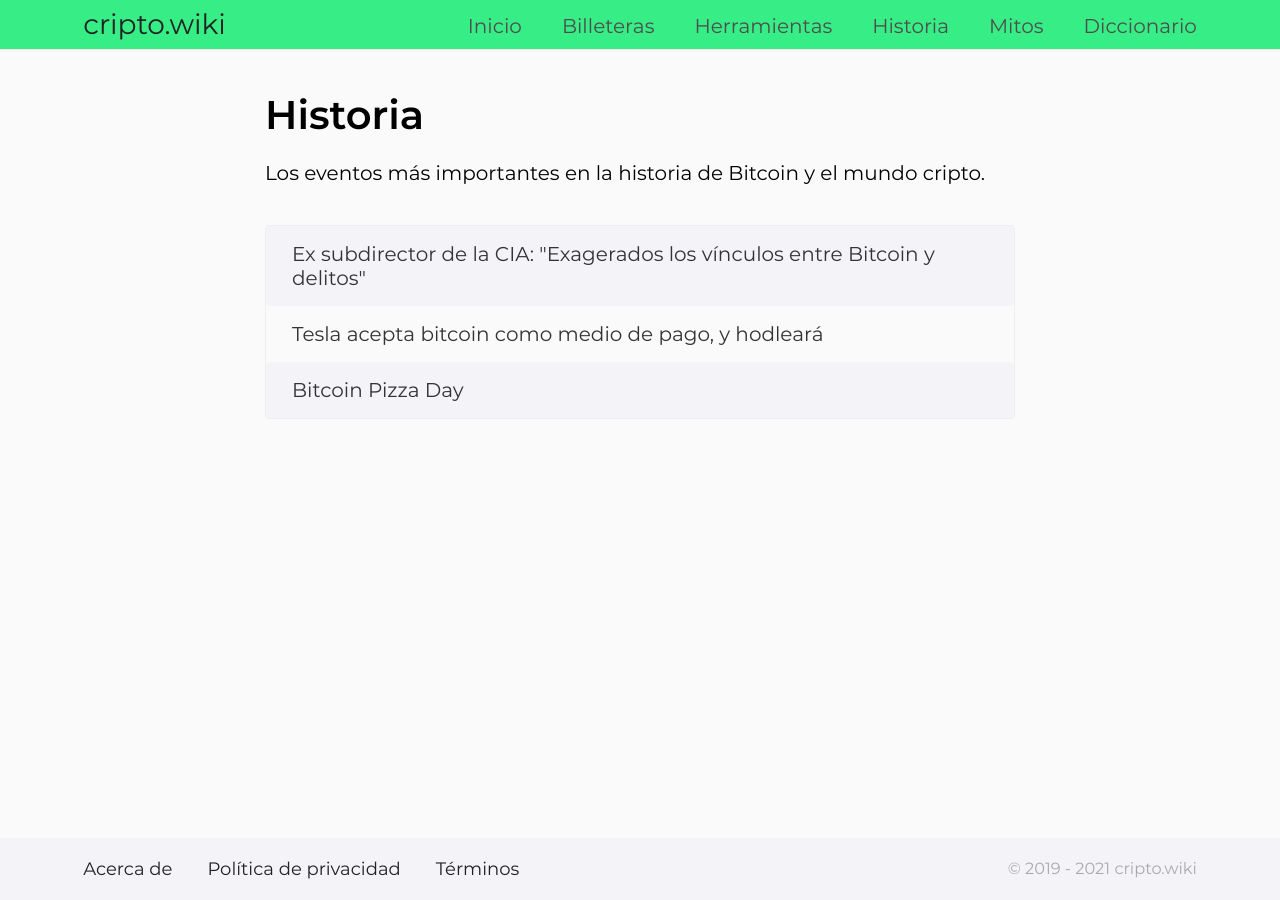
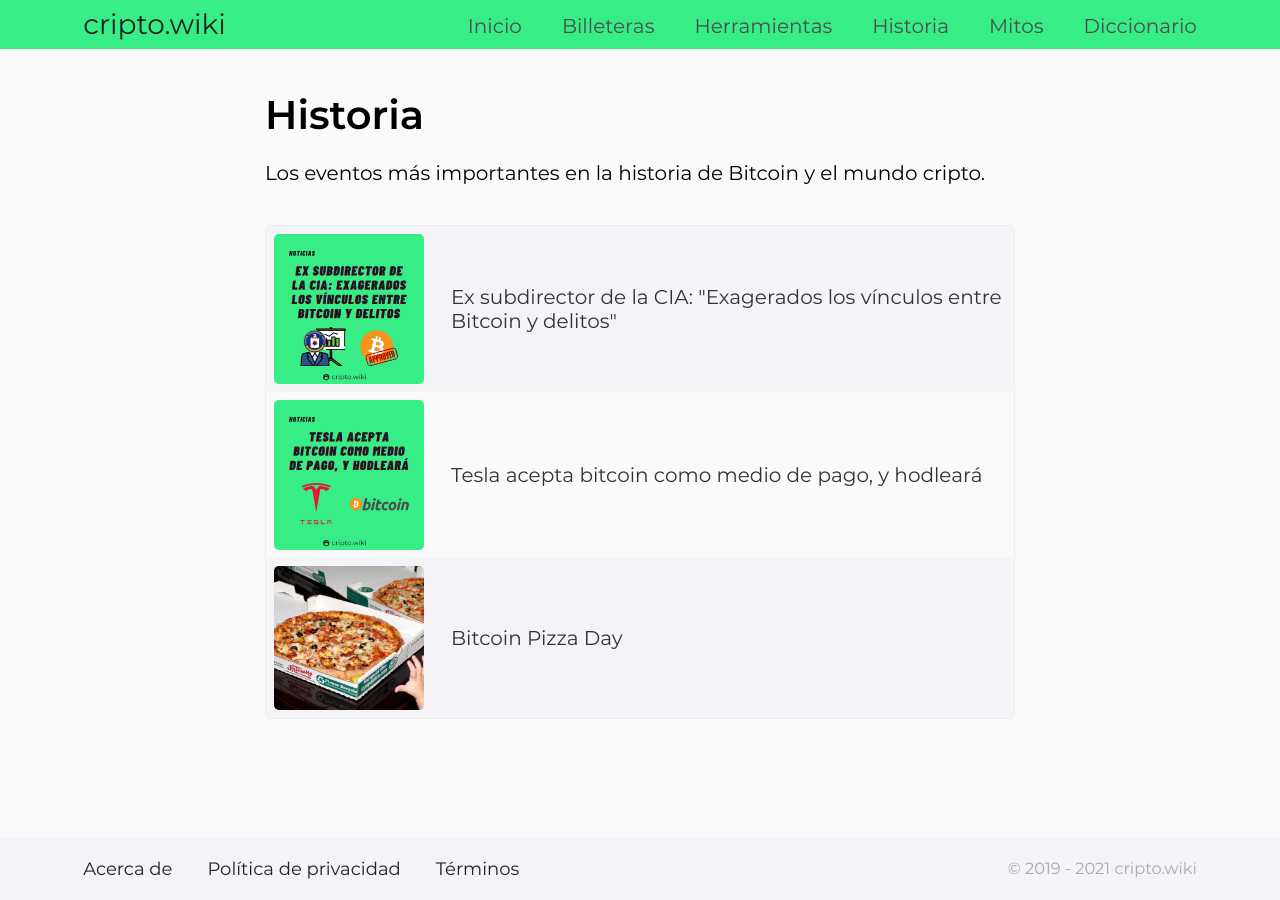
Before and after one commit to criptowiki/criptowiki, a Jekyll site: the page built from pages/history.html, in a window 1280 px wide. Built offline with Jekyll 4.4.1, drawn with Linux system fonts in a browser that asks for light colours; some web fonts are replaced.

Commit message:
Display event image on 'history' page

```diff
--- /dev/null
+++ b/assets/css/history.sass
@@ -0,0 +1,52 @@
+---
+---
+
+#page-content .center
+    width: 750px !important
+
+.list
+    display: flex
+    flex-wrap: wrap
+    flex-direction: row
+    border: 1px solid #EEE
+    border-radius: 4px
+    -moz-border-radius: 4px
+    -webkit-border-radius: 4px
+
+.list a
+    display: flex
+    flex: 1 0 100%
+    align-items: center
+    justify-content: left
+    text-decoration: none
+    border: 1px solid transparent
+    border-radius: 4px
+    -moz-border-radius: 4px
+    -webkit-border-radius: 4px
+
+.list a:nth-child(odd)
+    background-color: #F3F3F8
+
+.list a:hover
+    padding-left: 10px
+    background-color: #F8F8FB
+    color: #333
+    border: 1px solid #333
+
+.list a div
+    flex-basis: 20%
+    min-width: 164px
+
+.list a div img
+    float: left
+    margin: 7px
+
+.list a span
+    padding-left: 20px
+
+@media screen and (max-width: 600px)
+    .list a div
+        min-width: 114px
+
+    .list a div img
+        width: 100px
--- a/pages/history.html
+++ b/pages/history.html
@@ -3,15 +3,22 @@
 description: Los eventos más importantes en la historia de Bitcoin y el mundo cripto.
 permalink: /historia/
 layout: page
-css: items-list
+css: history
 ---
 
 <div class="section">
     <h1 class="title">{{ page.title }}</h1>
     <p>{{ page.description }}</p>
-    <div class="content items-list">
-    	{% for day in site.history reversed %}
-        	<a href="{{ day.permalink }}"><div>{{ day.title }}</div></a>
-		{% endfor %}
+    <div class="content list">
+
+        {% for event in site.history reversed %}
+            <a href="{{ event.permalink }}">
+                <div>
+                    <img src="/assets/img/{{ event.image }}" width="150" />
+                </div>
+                <span>{{ event.title }}</span>
+            </a>
+        {% endfor %}
+
     </div>
 </div>
```
